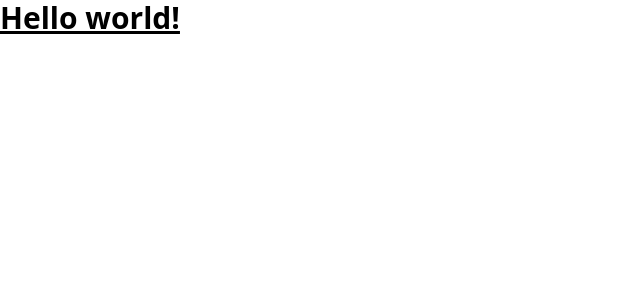
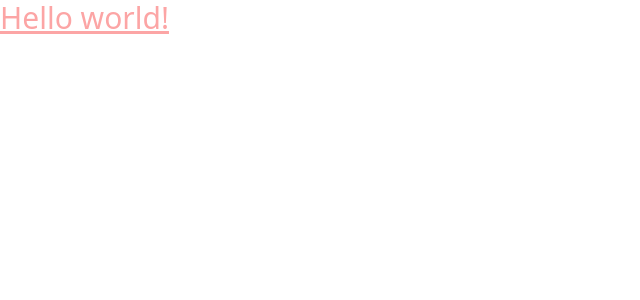
Before and after one commit to senkenn/md-app-desktop, a Next.js app: page / in a window 1280 px wide. Shown: the top 300 px of the page, without its empty margins (0-640 px from the left). Built offline with nearby package versions, Linux system fonts and the light colour scheme.

Commit message:
Make predictive conversions for tailwind Fixes #4

```diff
--- a/package.json
+++ b/package.json
@@ -51,6 +51,7 @@
     "eslint-plugin-react": "7.31.10",
     "eslint-plugin-simple-import-sort": "8.0.0",
     "eslint-plugin-storybook": "^0.6.7",
+    "eslint-plugin-tailwindcss": "^3.6.2",
     "jest": "^29.3.1",
     "jest-watch-typeahead": "^2.2.0",
     "postcss": "^8.4.18",
--- a/src/pages/index.tsx
+++ b/src/pages/index.tsx
@@ -6,7 +6,7 @@
  */
 export default function App(): JSX.Element {
   return (
-    <h1 className="text-3xl font-bold underline">
+    <h1 className="text-3xl text-red-300 underline">
       Hello world!
     </h1>
   );
```
Also changed, not shown: .eslintrc.js, 1 other file (tests, documents, lock files or other folders).
